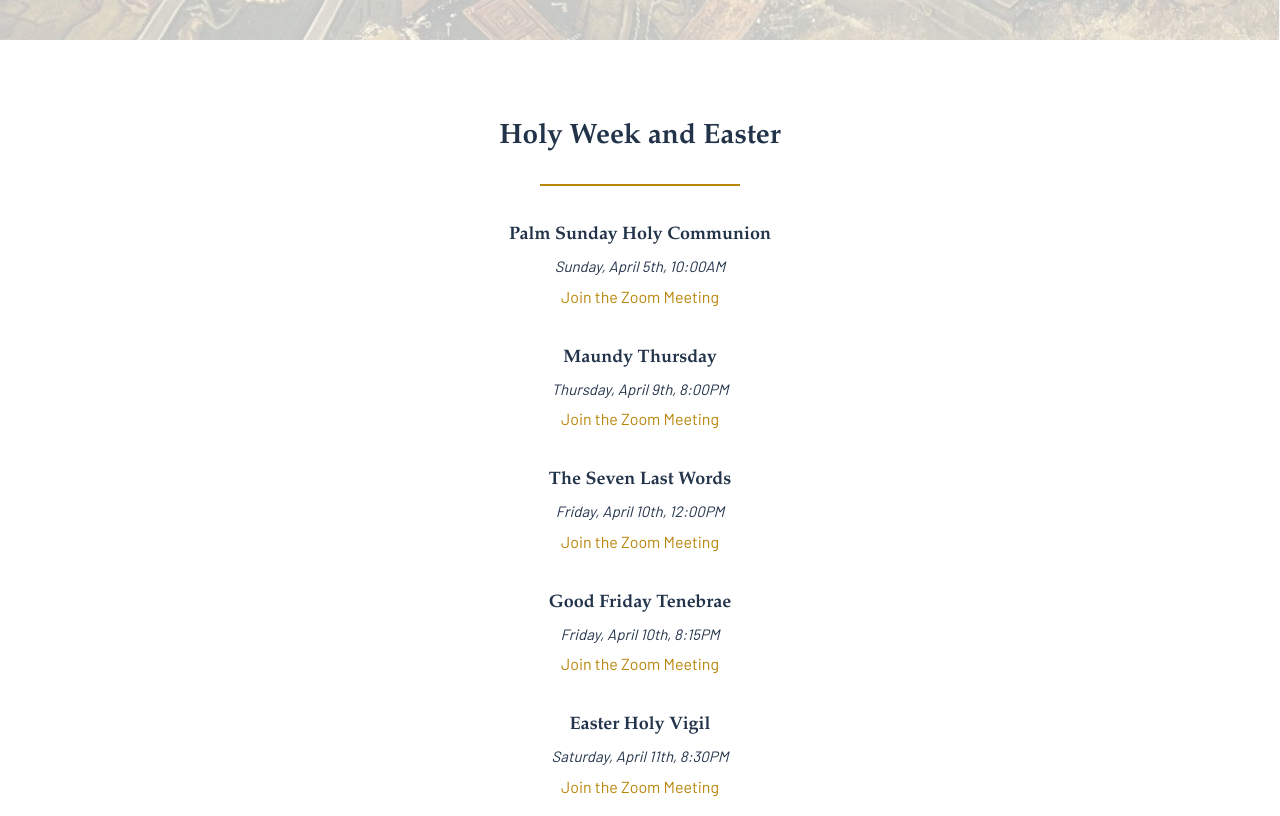
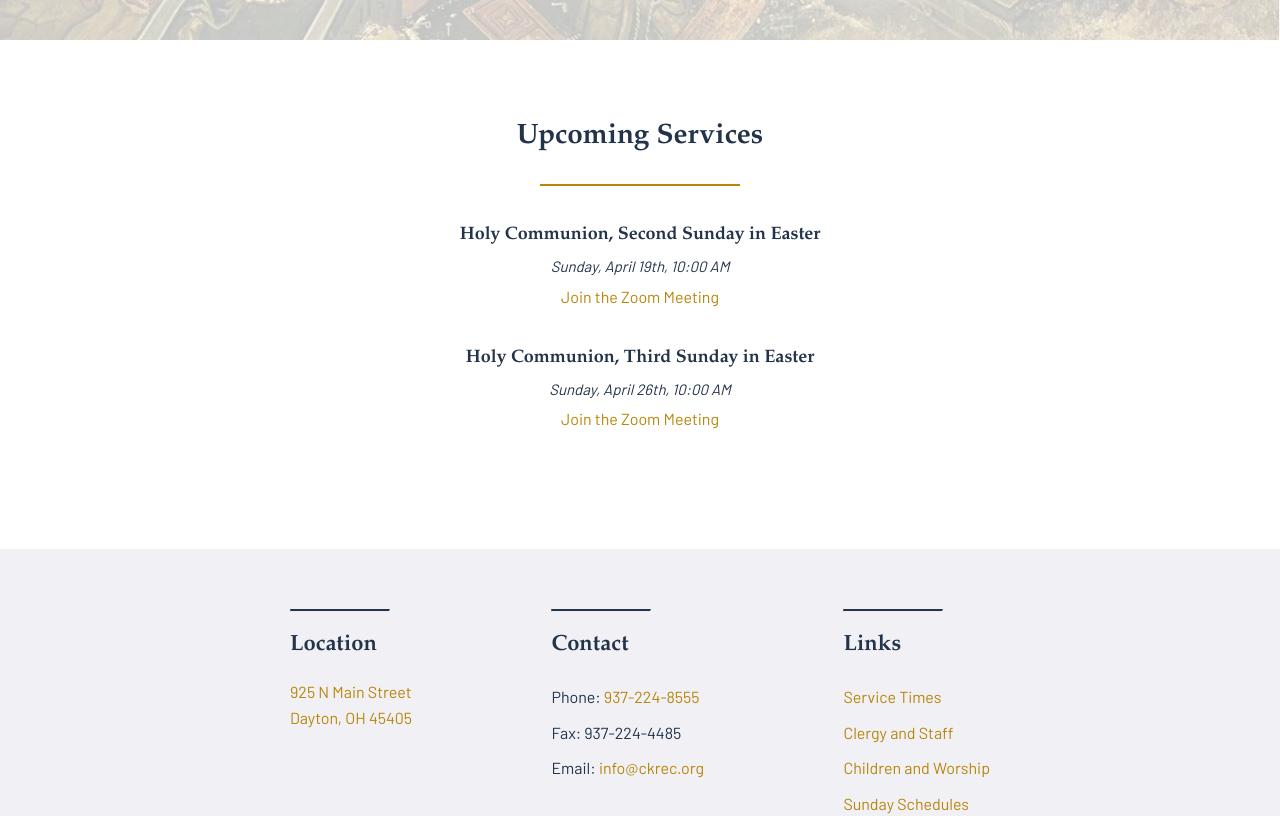
Before and after one commit to jonmcgill/ckrec, a Next.js app: page / in a window 1280 px wide. Shown: the part 760-1576 px from the top of the page. Built offline with nearby package versions, Linux system fonts and the light colour scheme; a web font is replaced by a local one.

Commit message:
update services

```diff
--- a/content/services.js
+++ b/content/services.js
@@ -38,9 +38,22 @@ export const services = [
 
 export const specialServices = [
   {
+    title: 'Holy Communion, Second Sunday in Easter',
+    time: 'Sunday, April 19th, 10:00 AM',
+    link: 'https://us02web.zoom.us/j/85449412267'
+  },
+  {
+    title: 'Holy Communion, Third Sunday in Easter',
+    time: 'Sunday, April 26th, 10:00 AM',
+    link: 'https://us02web.zoom.us/j/82688314223'
+  },
+]
+
+const holyWeek = [
+  {
     title: 'Palm Sunday Holy Communion',
     time: 'Sunday, April 5th, 10:00AM',
-    link: 'https://us04web.zoom.us/j/252496176'
+    link: 'https://us02web.zoom.us/j/85449412267'
   },
   {
     title: 'Maundy Thursday',
--- a/pages/index.js
+++ b/pages/index.js
@@ -28,7 +28,7 @@ export default function Index() {
           </div> */}
           {addSpecial && (
             <>
-              <h2>Holy Week and Easter</h2>
+              <h2>Upcoming Services</h2>
               <LineBreak color={util.theme().accent} />
               <Space y="30px" />
               {specialServices.map(data =>
```
